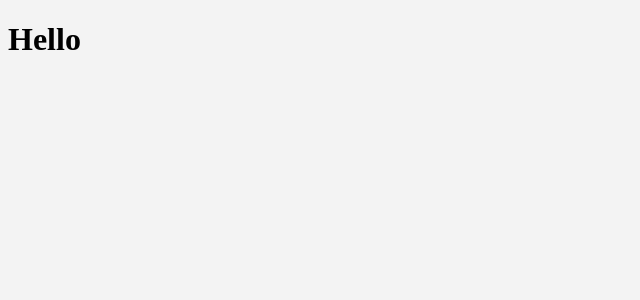
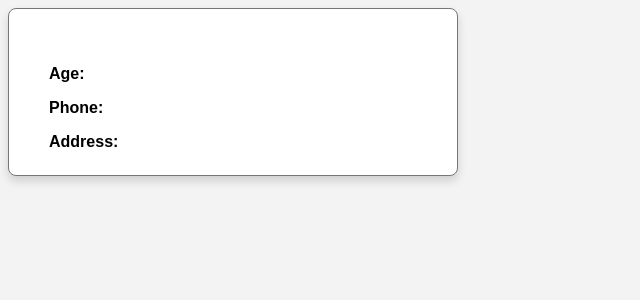
Before and after one commit to jcainuk/User-Card, a React (Vite) app: page / in a window 1280 px wide. Shown: the top 300 px of the page, without its empty margins (0-640 px from the left). Built offline with nearby package versions, Linux system fonts and the light colour scheme.

Commit message:
fixes css import and file name and completes the UserCard component

```diff
--- a/src/App.jsx
+++ b/src/App.jsx
@@ -1,9 +1,10 @@
 import React from "react";
 import user from "../data/user.json";
-import styles from "../styles/user.css";
+import "../styles/App.css";
+import UserCard from "./UserCard";
 
 function App() {
-  return <h1>Hello</h1>;
+  return <UserCard />;
 }
 
 export default App;
--- /dev/null
+++ b/src/UserCard.jsx
@@ -0,0 +1,19 @@
+import React from "react";
+
+const UserCard = ({ name, phoneNumber, age, address }) => {
+  return (
+    <div className="card">
+      <h2 className="name">{name}</h2>
+      <div className="body">
+        <div className="label">Age:</div>
+        <div>{age}</div>
+        <div className="label">Phone:</div>
+        <div>{phoneNumber}</div>
+        <div className="label">Address:</div>
+        <div>{address}</div>
+      </div>
+    </div>
+  );
+};
+
+export default UserCard;
```
Also changed, not shown: styles/App.css (renamed from styles/user.css).
